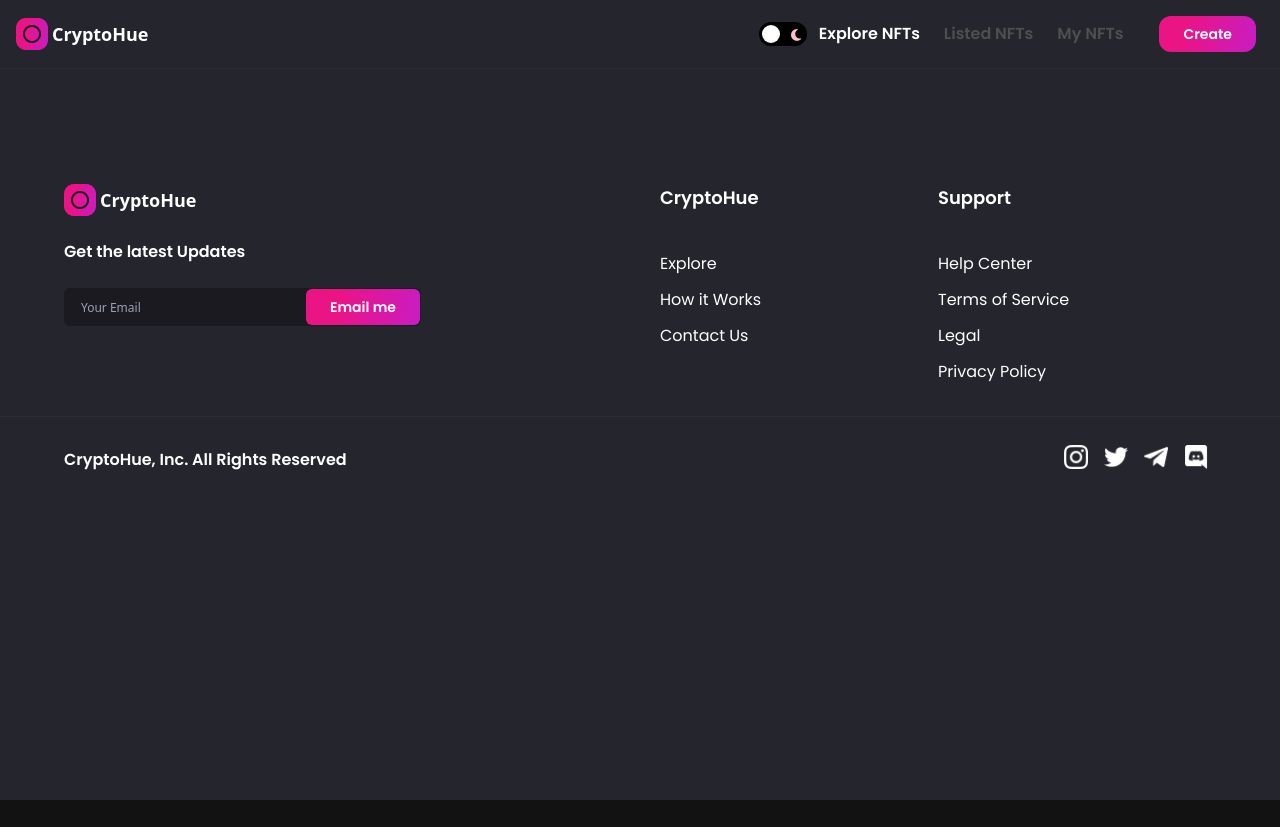
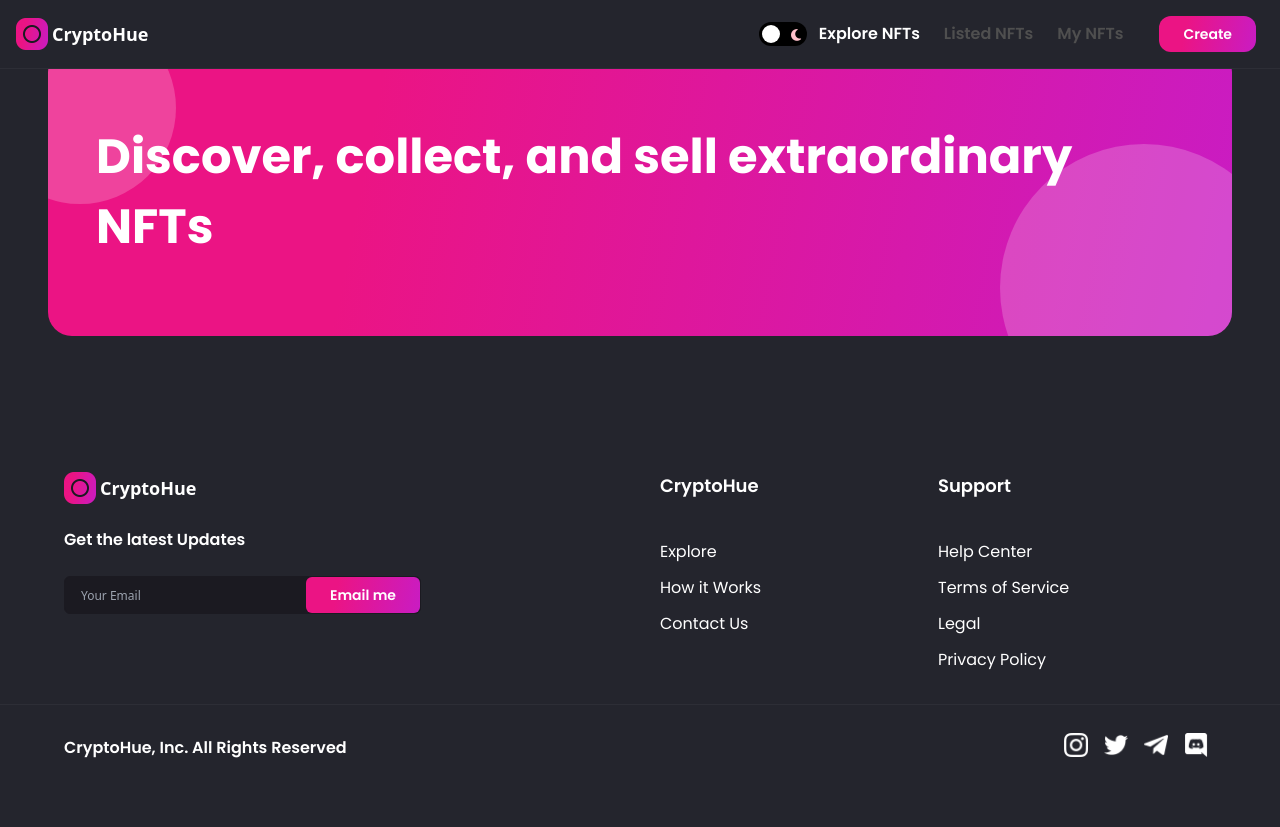
Before and after one commit to Jaumet91/nft-marketplace, a Next.js app: page / in a window 1280 px wide. Before the commit the page ends 800 px from the top, so only its background shows below. Built offline with nearby package versions, Linux system fonts and the light colour scheme.

Commit message:
Banner.tsx: Styles added

```diff
--- a/components/Banner.tsx
+++ b/components/Banner.tsx
@@ -1,5 +1,15 @@
-type Props = {}
+type Props = { name: string; childStyles: string; parentStyles: string }
 
-export const Banner = (props: Props) => {
-  return <div>Banner</div>
+export const Banner = ({ name, childStyles, parentStyles }: Props) => {
+  return (
+    <div
+      className={`nft-gradient relative z-0 flex items-center overflow-hidden ${parentStyles} `}>
+      <p
+        className={`font-poppins text-5xl font-bold leading-70 ${childStyles}`}>
+        {name}
+      </p>
+      <div className="white-bg absolute -top-9 -left-16 -z-5 h-48 w-48 rounded-full sm:h-32 sm:w-32" />
+      <div className="white-bg absolute -bottom-24 -right-14 -z-5 h-72 w-72 rounded-full sm:h-56 sm:w-56" />
+    </div>
+  )
 }
--- a/pages/index.tsx
+++ b/pages/index.tsx
@@ -4,7 +4,11 @@ import { Banner } from '../components'
 const Home: NextPage = () => (
   <div className="flex justify-center p-12 sm:px-4">
     <div className="w-full minmd:w-4/5">
-      <Banner />
+      <Banner
+        name="Discover, collect, and sell extraordinary NFTs"
+        parentStyles="justify-start mb-6 h-72 sm:h-60 p-12 xs:p-4 xs:h-44 rounded-3xl"
+        childStyles="md:text-4xl sm:text-2xl xs:text-xl text-left"
+      />
     </div>
   </div>
 )
```
